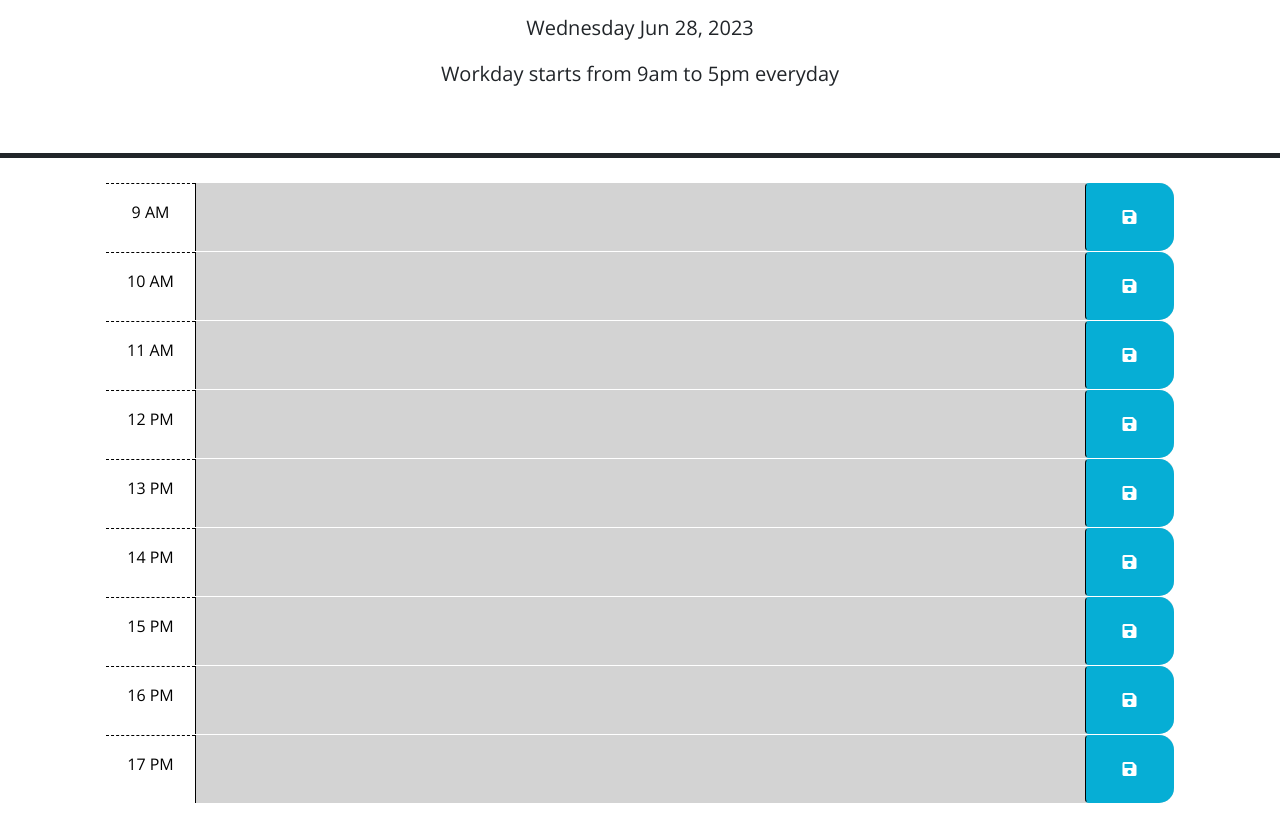
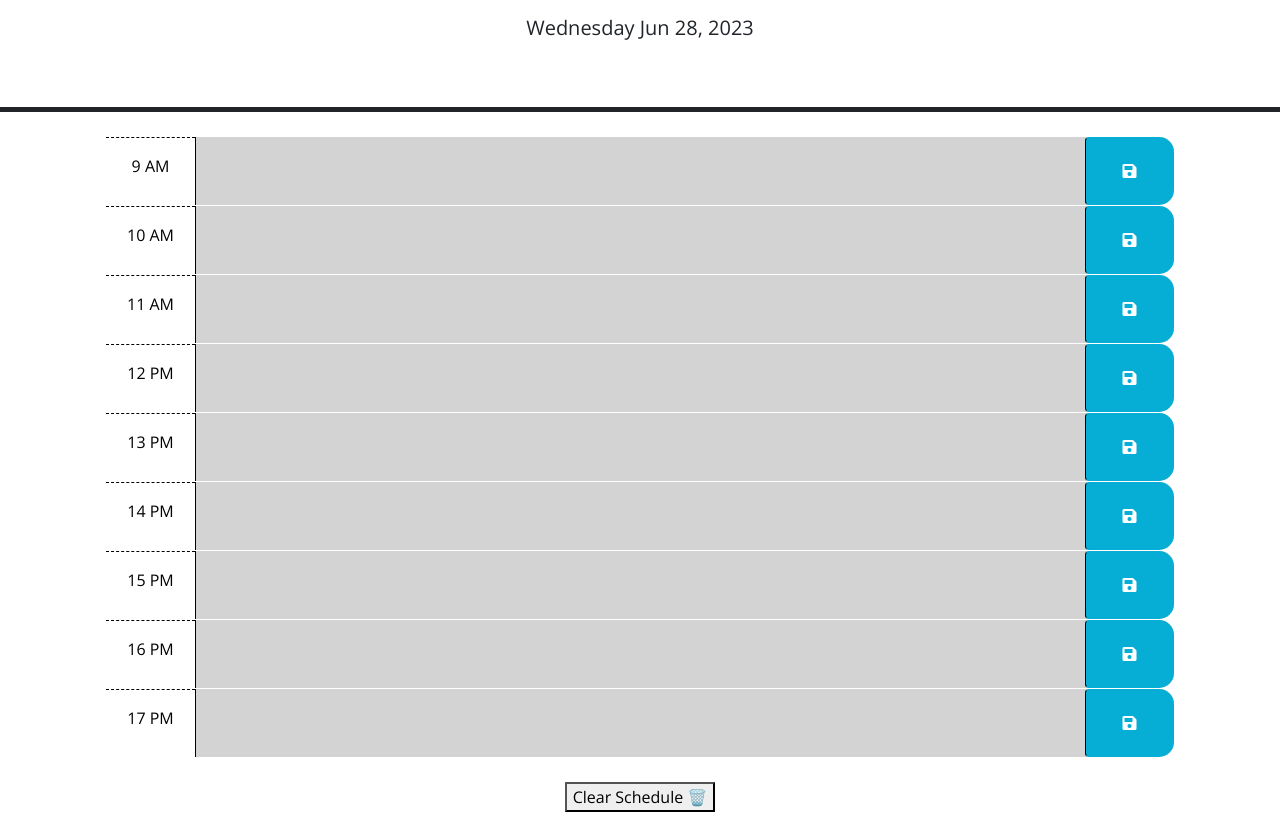
Before and after one commit to Felipewithf/calendar, a plain HTML site: page index.html in a window 1280 px wide. Shown: the part 166-1003 px from the top of the page. Before the commit the page ends 969 px from the top, so only its background shows below. Drawn offline with nearby package versions, Linux system fonts and the light colour scheme.

Commit message:
added a clear button and localStorage functionability

```diff
--- a/assets/css/style.css
+++ b/assets/css/style.css
@@ -57,3 +57,8 @@ textarea {
   font-size: 20px;
   transition: all 0.3s ease-in-out;
 }
+
+.clearBtnContainer{
+  text-align: center;
+  margin: 25px 0 ;
+}
--- a/assets/js/script.js
+++ b/assets/js/script.js
@@ -1,99 +1,93 @@
-// Wrap all code that interacts with the DOM in a call to jQuery to ensure that
-// the code isn't run until the browser has finished rendering all the elements
-// in the html.
+
 var currentDayEl = $('#currentDay');
 var currentWorkdayEl = $('#workday');
 var containerLargeEl = $('.container-lg');
-
-currentWorkdayEl.text("Workday starts from 9am to 5pm everyday");
 
 var currentDate;
 
 
 $(function () {
 
-  function saveOnLocal() {
-    console.log("we got it");
-  };
+  //interval to check for current date and time
+  currentDate = setInterval(() => {
+    var today = dayjs();
+    currentDayEl.text(today.format("dddd MMM D, YYYY"));
+  }, 1000)
 
-  //loop to make the time blocks, add ids and classes
+
+  //loop to make the time blocks, set ids, and classes
   for (let index = 9; index < 18; index++) {
 
-    var parentDivEl =  $("<div>").attr('id',index);
+    var parentDivEl = $("<div>").attr('id', `hour-${index}`);
     parentDivEl.addClass("row time-block");
     parentDivEl.addClass(timeCheck(index));
     containerLargeEl.append(parentDivEl);
 
-    var saveButtonEl = $("<button>");
+    var saveButtonEl = $("<button>").attr('id', `${index}`);
     saveButtonEl.addClass("btn saveBtn col-2 col-md-1");
 
-    var textareaEl = $("<textarea>");
+    var textareaEl = $("<textarea>").attr('id', `t-${index}`);
     textareaEl.addClass("col-8 col-md-10 description");
 
     var childDivEl = $("<div>").text(timeInPmOrAm(index));
     childDivEl.addClass("col-2 col-md-1 hour text-center py-3");
 
-    parentDivEl.append(childDivEl,textareaEl,saveButtonEl);
+    parentDivEl.append(childDivEl, textareaEl, saveButtonEl);
 
     var saveIconEl = $("<i>");
+    saveIconEl.attr("aria-hidden", "true");
+    saveIconEl.css("pointer-events", "none"); //added this to disable the click on icon
     saveIconEl.addClass("fas fa-save");
     saveButtonEl.append(saveIconEl);
 
-
+    //load values from local storage - if available
+    textareaEl.text(localStorage.getItem(`hour:${index}`));
 
   };
 
   //return time in PM or AM
-  function timeInPmOrAm(index){
+  function timeInPmOrAm(index) {
     var time = index;
-    if(time < 12){
-      return ( `${time} AM`);
-    }else{
-      return ( `${time} PM`);
+    if (time < 12) {
+      return (`${time} AM`);
+    } else {
+      return (`${time} PM`);
     }
   };
 
   //check for the time of the date and add a class
-  function timeCheck(index){
+  function timeCheck(index) {
     var currentHour = dayjs().format("H");
-      if(currentHour == index){
+    if (currentHour == index) {
       console.log("present");
       return ("present");
-      }else if(currentHour > index){
+    } else if (currentHour > index) {
       console.log("past");
       return ("past");
-      }else{
+    } else {
       console.log("future");
       return ("future");
     }
 
   };
 
-  // TODO: Add a listener for click events on the save button. This code should
-  // use the id in the containing time-block as a key to save the user input in
-  // local storage. HINT: What does `this` reference in the click listener
-  // function? How can DOM traversal be used to get the "hour-x" id of the
-  // time-block containing the button that was clicked? How might the id be
-  // useful when saving the description in local storage?
-  //
-  // TODO: Add code to apply the past, present, or future class to each time
-  // block by comparing the id to the current hour. HINTS: How can the id
-  // attribute of each time-block be used to conditionally add or remove the
-  // past, present, and future classes? How can Day.js be used to get the
-  // current hour in 24-hour time?
-  //
-  // TODO: Add code to get any user input that was saved in localStorage and set
-  // the values of the corresponding textarea elements. HINT: How can the id
-  // attribute of each time-block be used to do this?
-  //
+  //store the value on localStorage
+  function saveOnLocal(event) {
+    event.preventDefault();
+    userChoice = event.target;
+    var textFieldValue = $(`#t-${userChoice.id}`).val();
+    localStorage.setItem(`hour:${userChoice.id}`, textFieldValue);
+  };
 
-  //interval to check for current date and time
-  currentDate = setInterval(()=>{
-    var today = dayjs();
-    currentDayEl.text(today.format("dddd MMM D, YYYY"));
-  },1000)
+  function clearSchedule() {
+    localStorage.clear();
+    $(".description").val("");
+
+  }
 
   // event listners go here
-  $("body").on("click",".saveBtn",saveOnLocal);
+  $("body").on("click", ".saveBtn", saveOnLocal);
+
+  $(".clearBtnContainer").on("click", clearSchedule);
 
 });
--- a/index.html
+++ b/index.html
@@ -30,35 +30,10 @@
       <p id="workday" class="lead"></p>
     </header>
     <div class="container-lg px-5">
-
-
-
-      <!-- Example of a past time block. The "past" class adds a gray background color. -->
-      <!-- <div id="hour-9" class="row time-block past">
-        <div class="col-2 col-md-1 hour text-center py-3">9AM</div>
-        <textarea class="col-8 col-md-10 description" rows="3"> </textarea>
-        <button class="btn saveBtn col-2 col-md-1" aria-label="save">
-          <i class="fas fa-save" aria-hidden="true"></i>
-        </button>
-      </div> -->
-
-      <!-- Example of a a present time block. The "present" class adds a red background color. -->
-      <!-- <div id="hour-10" class="row time-block present">
-        <div class="col-2 col-md-1 hour text-center py-3">10AM</div>
-        <textarea class="col-8 col-md-10 description" rows="3"> </textarea>
-        <button class="btn saveBtn col-2 col-md-1" aria-label="save">
-          <i class="fas fa-save" aria-hidden="true"></i>
-        </button>
-      </div> -->
-
-      <!-- Example of a future time block. The "future" class adds a green background color. -->
-      <!-- <div id="hour-11" class="row time-block future">
-        <div class="col-2 col-md-1 hour text-center py-3">11AM</div>
-        <textarea class="col-8 col-md-10 description" rows="3"> </textarea>
-        <button class="btn saveBtn col-2 col-md-1" aria-label="save">
-          <i class="fas fa-save" aria-hidden="true"></i>
-        </button>
-      </div> -->
+    </div>
+    <div class="clearBtnContainer">
+      <button id="clearBtn">Clear Schedule 🗑️</button>
+    </div>
 
     <script src="https://code.jquery.com/jquery-3.4.1.min.js"></script>
     <script
```
Lines whose indentation alone changed are shown as unchanged.
